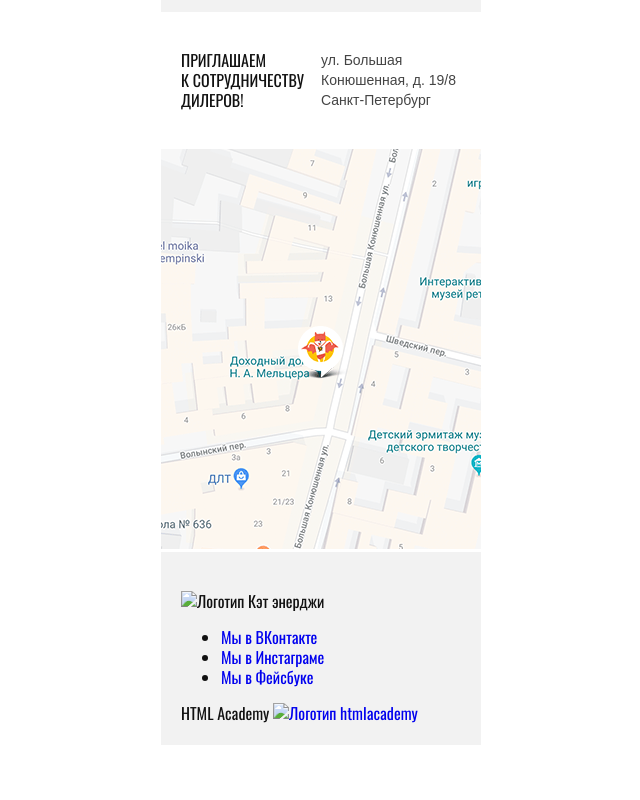
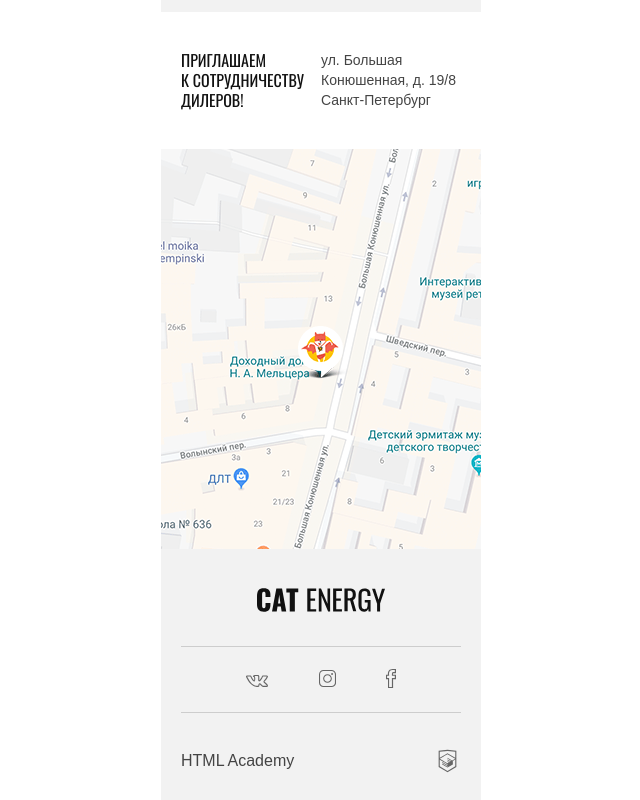
Before and after one commit to Mashulia/768719-cat-energy-16, a website: page source/index.html in a window 1280 px wide. Shown: the part 2577-3377 px from the top of the page, without its empty margins (319-959 px from the left). Before the commit the page ends 3322 px from the top, so only its background shows below. Drawn offline with nearby package versions, Linux system fonts and the light colour scheme; files that its build step writes are made by us from their sources.

Commit message:
Прописала основные стили для футера

```diff
--- a/source/index.html
+++ b/source/index.html
@@ -127,22 +127,40 @@
       </div>
     </main>
     <footer class="page-footer container">
-      <img class="page-footer__logo" src="img/footer-logo.svg" width="128" height="24" alt="Логотип Кэт энерджи">
+      <div class="page-footer__wrapper-logo">
+        <img class="page-footer__logo" src="img/logo-footer.svg" width="128" height="24" alt="Логотип Кэт энерджи">
+      </div>
+      <div class="page-footer__wrapper-list">
         <ul class="page-footer__social social-list">
           <li class="social-list__item">
-          <a class="social-list__link social-list__link--vkontakte" href="#">Мы в ВКонтакте</a>
+            <a class="social-list__link social-list__link--vkontakte" href="#">
+              <svg class="social-list__icon social-list__icon--vkontakte" width="22"
+              height="12" xmlns="http://www.w3.org/2000/svg" viewBox="0 0 22 12"><path d="M17.6 12c-.3 0-.9-.1-1.5-.5-.5-.3-.9-.7-1.3-1.2-.3-.3-.9-.9-1.1-.9-.2.1-.4.7-.3 1.2 0 .1 0 .6-.3.9-.3.3-.8.4-.9.4h-1.4c-.7 0-3.2-.2-5.4-2.3C2.5 7.1.2 2.2.1 2 0 1.6-.1 1.2.2.9c.3-.3.8-.4 1-.4h3.1c.1 0 .4.1.7.3.3.2.4.5.5.6 0 0 .5 1.1 1.1 2 1 1.5 1.4 1.9 1.5 2 .1-.4.2-1.4.1-2.3 0-.4-.1-.8-.2-1-.1-.1-.3-.2-.5-.2l-.6-.5c0-.5.5-.9.9-1.1.5-.2 1.3-.3 2.3-.3h.5c.9 0 1.2.1 1.6.1 1.2.3 1.2 1.3 1.1 2.5v1.6c0 .3 0 .8.1 1 .2-.1.6-.5 1.5-1.9.6-.9 1-1.9 1.1-2.1.1-.3.4-.7 1.2-.7h3.4c.7 0 1.2.2 1.3.7.2.5.1 1.3-1.7 3.5-.3.3-.5.6-.7.9-.5.4-.9 1-.9 1.1 0 .1.5.5.9.9 1.1.9 1.9 1.7 2.2 2.3.4.6.3 1 .2 1.3-.3.7-1.2.7-1.4.8h-2.8-.1zm-3.9-3.7c.7 0 1.2.6 1.8 1.2.4.4.7.8 1.1 1 .5.3 1 .3 1 .3h2.9c.1 0 .3-.1.4-.1 0 0 0-.1-.1-.1-.3-.5-1-1.3-2-2.1-.9-.7-1.3-1.1-1.4-1.7 0-.6.4-1.1 1.2-2.1.2-.2.4-.5.7-.8 1.1-1.4 1.4-2 1.5-2.3H16.9c0 .4-.5 1.5-1.1 2.4-1.4 2.1-2 2.4-2.5 2.4-.1 0-.3 0-.4-.1-.7-.4-.7-1.4-.7-2.1v-.3-1.3c.1-1.3 0-1.3-.3-1.4-.3-.1-.5-.1-1.4-.1H10c-.5 0-1 0-1.4.1l.2.2c.4.5.4 1.5.4 1.7.1 1.3 0 2.9-.7 3.3-.1 0-.2.1-.4.1-.6 0-1.3-.7-2.5-2.5C5 2.9 4.5 1.8 4.5 1.8s0-.1-.1-.1-.2-.1-.2-.1H1.3h-.1c.4.9 2.5 5 4.8 7.2 2 1.9 4.3 2 4.7 2h1.4s.2 0 .2-.1v-.1c0-.2 0-2 1.2-2.3h.2z"/>
+              </svg>
+              <span class="visually-hidden">Мы в ВКонтакте</span>
+              </a>
           </li>
           <li class="social-list__item">
-          <a class="social-list__link social-list__link--instagram" href="#">Мы в Инстаграме</a>
+            <a class="social-list__link social-list__link--instagram" href="#">
+              <svg class="social-list__icon social-list__icon--instagram" width="17" height="17" id="Layer_1" xmlns="http://www.w3.org/2000/svg" viewBox="0 0 16 16"><style>.st0{fill:#666666}</style><path class="st0" d="M11.8 1C13.6 1 15 2.4 15 4.2v7.7c0 1.7-1.4 3.1-3.1 3.1H4.2C2.4 15 1 13.6 1 11.8V4.2C1 2.4 2.4 1 4.2 1h7.6m0-1H4.2C1.9 0 0 1.9 0 4.2v7.7C0 14.1 1.9 16 4.2 16h7.7c2.3 0 4.2-1.9 4.2-4.2V4.2C16 1.9 14.1 0 11.8 0z"/><path class="st0" d="M8 4.9c1.7 0 3.1 1.4 3.1 3.1 0 1.7-1.4 3.1-3.1 3.1-1.7 0-3.1-1.4-3.1-3.1 0-1.7 1.4-3.1 3.1-3.1m0-1C5.7 3.9 3.9 5.7 3.9 8s1.8 4.1 4.1 4.1 4.1-1.8 4.1-4.1S10.3 3.9 8 3.9z"/><circle class="st0" cx="12.3" cy="3.7" r=".9"/>
+              </svg>
+              <span class="visually-hidden">Мы в Инстаграме</span>
+            </a>
           </li>
           <li class="social-list__item">
-          <a class="social-list__link social-list__link--facebook" href="#">Мы в Фейсбуке</a>
+            <a class="social-list__link social-list__link--facebook" href="#">
+              <svg class="social-list__icon social-list__icon--facebook" width="10" height="19" xmlns="http://www.w3.org/2000/svg" viewBox="0 0 10 19"><path d="M7.1 19H2v-8.8H0V5.8h1.9c-.1-2 .2-3.4 1.1-4.4C3.8.5 5 .1 6.5 0H10v4.2H7.2c-.1.2-.2.8-.2 1.6h3v4.4H7.1V19zm-4-1h2.8V9.1h2.9V6.8H5.9v-.5c0-1.4 0-2.6.7-3.1l.1-.1h2.1V1H6.5c-1.2.1-2 .4-2.6 1-.8.8-1 2.3-.8 4.2l.1.6H1.1v2.3h2V18z"/>
+              </svg>
+              <span class="visually-hidden">Мы в Фейсбуке</span>
+          </a>
           </li>
         </ul>
+      </div>
       <div class="copyright">
+        <a class="copyright__link" href="https://htmlacademy.ru/intensive/adaptive">
           <span class="copyright__text">HTML Academy</span>
-        <a class="copyright__link" href="https://htmlacademy.ru/intensive/adaptive">
-          <img class="copyright__image" src="img/htmlacademy-logo.svg" width="27" height="34" alt="Логотип htmlacademy">
+            <svg class="copyright__image" width="27" height="34" xmlns="http://www.w3.org/2000/svg" viewBox="0 0 60 60"><path fill="#2E368F" d="M30.2 5h-.2l-19.7 2.1v36.2l19.7 11.7 19.7-11.7v-36.2l-19.5-2.1zm17 36.8l-17.2 10.2-17.2-10.2v-14.8l17.1 10.2v1.8l-11.7-7v1.8l11.8 7.1v1.9l-11.8-7v1.8l11.8 7 11.9-7.1v-7.6l5.3-3.2v15.1zm-.1-17l-4.7 2.8-2.2 1.3-10.3-6.1v1.8l8.8 5.3h-.1l-.2.1-1.3.7-7.3-4.3v1.8l5.8 3.4-1.4.9-4.3-2.6v1.8l2.9 1.7-2.9 1.7-17-10.1 17-10.2 17.2 10zm.1-1.8l-17.3-10.2-17.1 10.2v-13.6l17.2-1.8 17.2 1.8v13.6z"/>
+            </svg>
         </a>
       </div>
     </footer>
--- /dev/null
+++ b/source/less/blocks/footer/copyright.less
@@ -0,0 +1,32 @@
+.copyright {
+  width: 100%;
+  padding-top: 31px;
+}
+
+.copyright__link {
+  display: flex;
+  justify-content: space-between;
+  align-items: center;
+
+  &:hover path,
+  &:focus path {
+    fill: @main-color;
+  }
+
+  &:active {
+    opacity: 0.3;
+  }
+}
+
+.copyright__text {
+  width: 115px;
+  font-family: @font-text;
+  font-size: 16px;
+  line-height: 16px;
+  color: #444444;
+}
+
+.copyright__image {
+  width: 27px;
+  height: 34px;
+}
--- a/source/less/blocks/footer/page-footer.less
+++ b/source/less/blocks/footer/page-footer.less
@@ -1,4 +1,35 @@
 .page-footer {
+  display: flex;
+  flex-direction: column;
+  align-items: center;
   padding: 39px 20px 22px 20px;
   background-color: @grey-color;
 }
+
+.page-footer__wrapper-logo {
+  width: 100%;
+  padding-bottom: 31px;
+  text-align: center;
+  border-bottom: 1px solid #cdcdcd;
+}
+
+.page-footer__logo {
+  width: 128px;
+  height: 24px;
+
+    &:hover,
+    &:focus {
+      opacity: 0.8;
+    }
+
+    &:active {
+      opacity: 0.6;
+    }
+}
+
+.page-footer__wrapper-list {
+  padding-top: 22px;
+  padding-bottom: 21px;
+  width: 100%;
+  border-bottom: 1px solid #cdcdcd;
+}
--- /dev/null
+++ b/source/less/blocks/footer/social-list.less
@@ -0,0 +1,36 @@
+.social-list {
+  display: flex;
+  justify-content: space-between;
+  align-items: center;
+  flex-wrap: wrap;
+  .reset-list();
+  width: 150px;
+  margin: 0 auto;
+  text-align: center;
+}
+
+.social-list__icon {
+  &:hover path,
+  &:focus path {
+    fill: @main-color;
+  }
+
+  &:active {
+    opacity: 0.3;
+  }
+
+  &--vkontakte {
+    width: 22px;
+    height: 12px;
+  }
+
+  &--instagram {
+    width: 17px;
+    height: 17px;
+  }
+
+  &--facebook {
+    width: 10px;
+    height: 19px;
+  }
+}
--- a/source/less/blocks/map.less
+++ b/source/less/blocks/map.less
@@ -1,3 +1,7 @@
+.map {
+  height: 400px;
+}
+
 .map__image {
   width: 320px;
   height: 400px;
--- a/source/less/general/global.less
+++ b/source/less/general/global.less
@@ -45,3 +45,9 @@
   max-width: 100%;
   height: auto;
 }
+
+svg path {
+  fill: #666666;
+  stroke: inherit;
+  stroke-width: inherit;
+}
--- a/source/less/style.less
+++ b/source/less/style.less
@@ -19,3 +19,5 @@
 @import "blocks/contacts.less";
 @import "blocks/map.less";
 @import "blocks/footer/page-footer.less";
+@import "blocks/footer/social-list.less";
+@import "blocks/footer/copyright.less";
```
Also changed, not shown: source/img/icon-fb-mobile.svg, source/img/icon-insta-mobile.svg, source/img/icon-vk-mobile.svg. Lines whose indentation alone changed are shown as unchanged.
